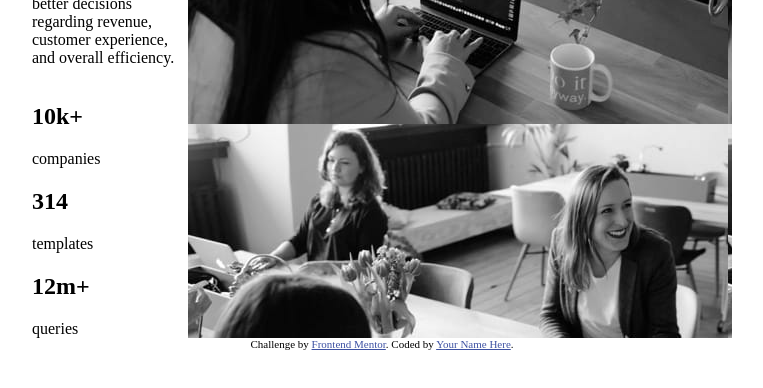
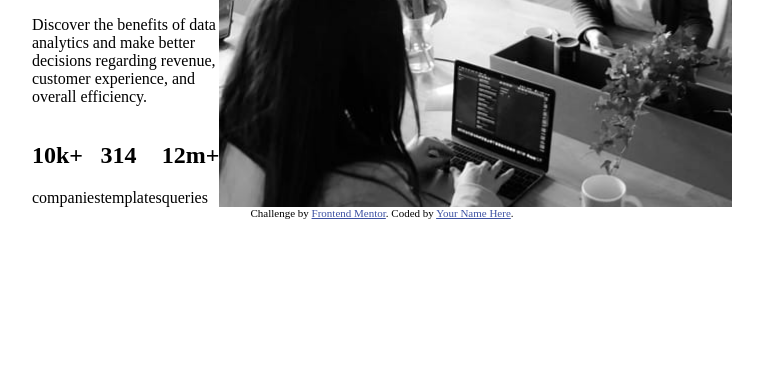
Before and after one commit to nirglus/stats-preview-card-component-main, a plain HTML site: page index.html in a window 1280 px wide. Shown: the part 386-774 px from the top of the page, without its empty margins (258-1021 px from the left). Drawn offline with Linux system fonts and the light colour scheme.

Commit message:
apply flex to stats-row

```diff
--- a/css/style.css
+++ b/css/style.css
@@ -21,3 +21,6 @@ body{
     display: flex;
     flex-direction: column;
 }
+.stats-row{
+    display: flex;
+}
```
